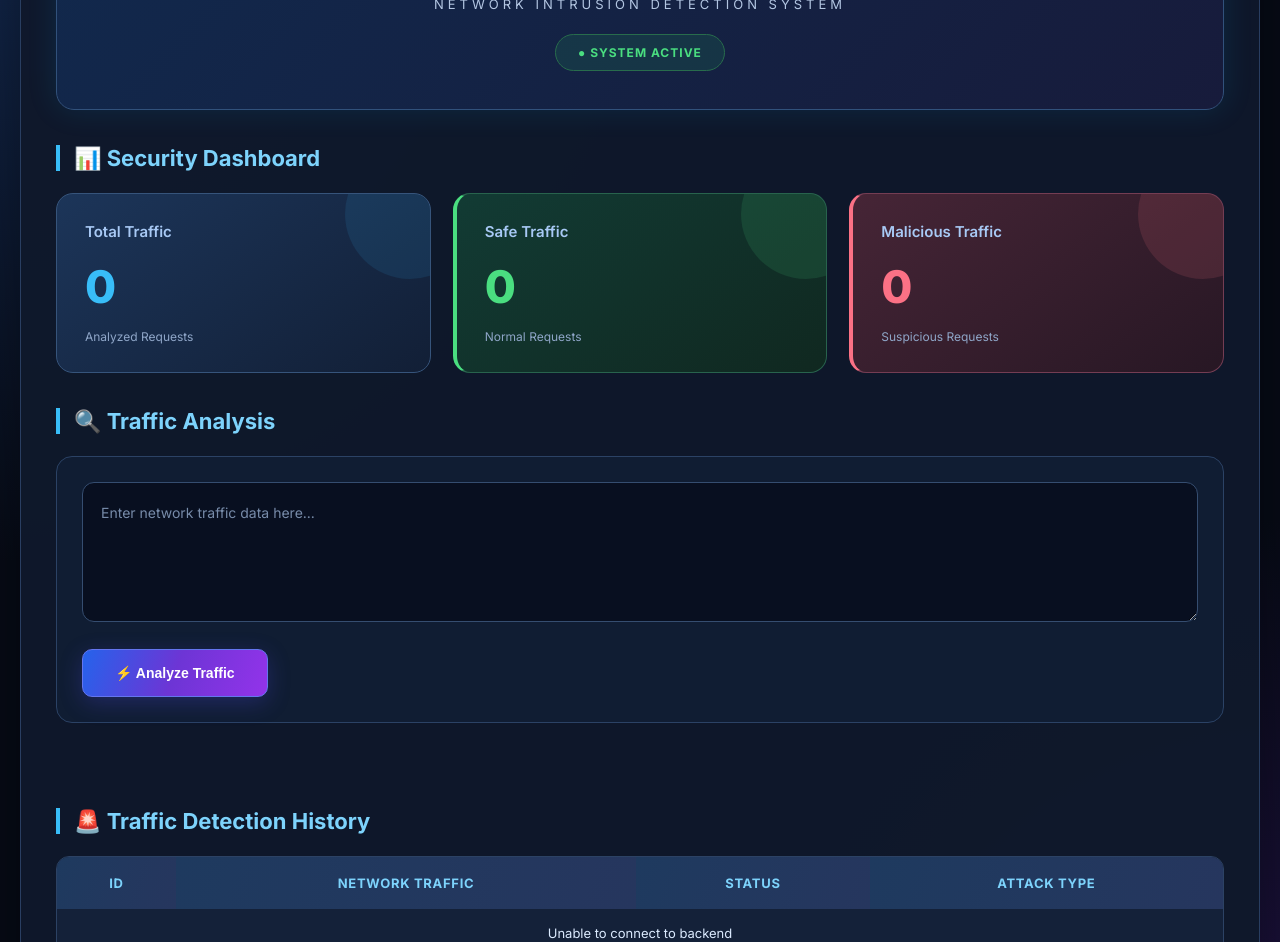
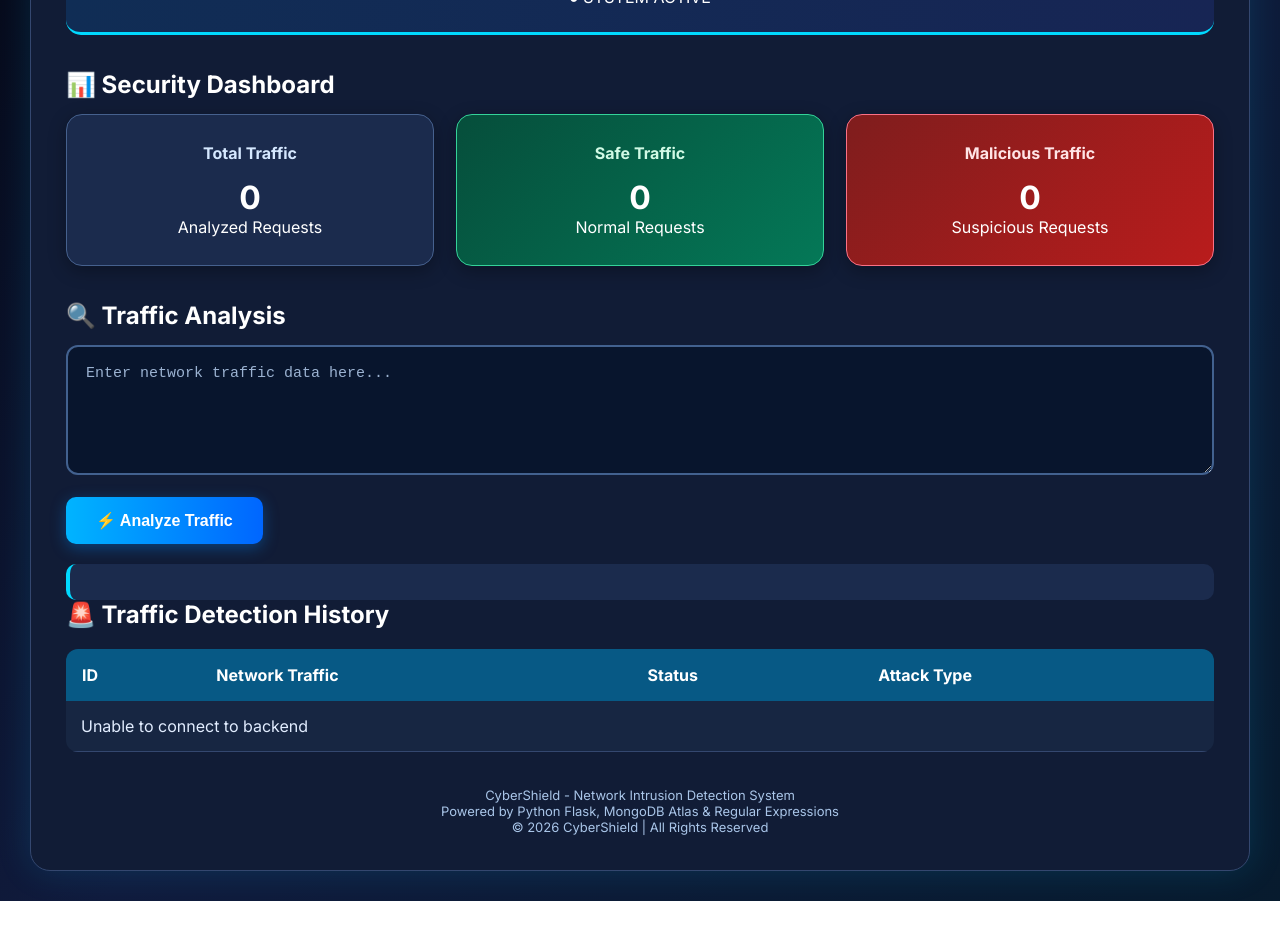
Before and after one commit to PRAGATH2006/NETWORK-DETECTION, a plain HTML site: page templates/index.html in a window 1280 px wide. Shown: the part 177-1119 px from the top of the page. After the commit the page ends 1078 px from the top, so only its background shows below. Drawn offline with Linux system fonts and the light colour scheme; no server answers.

Commit message:
Update style.css

```diff
--- a/static/style.css
+++ b/static/style.css
@@ -8,385 +8,221 @@
 }
 
 body {
-    font-family: 'Inter', 'Segoe UI', Arial, sans-serif;
-    background:
-        radial-gradient(ellipse at top left, #142c55 0%, transparent 38%),
-        radial-gradient(ellipse at bottom right, #24134b 0%, transparent 35%),
-        #070b16;
-    color: #eaf2ff;
+    font-family: 'Inter', Arial, sans-serif;
+    background: linear-gradient(135deg, #050816, #101b3d, #071b2e);
+    color: #ffffff;
     min-height: 100vh;
-    padding: 30px 20px;
+    padding: 30px;
 }
 
 .container {
-    max-width: 1300px;
+    max-width: 1250px;
     margin: auto;
-    min-height: 100vh;
-    background: rgba(15, 24, 43, 0.96);
+    background: #111c36;
     padding: 35px;
-    border: 1px solid #293e61;
-    border-radius: 22px;
-    box-shadow: 0 20px 70px rgba(0, 0, 0, 0.4);
+    border: 1px solid #34476f;
+    border-radius: 20px;
+    box-shadow: 0 0 35px rgba(0, 195, 255, 0.15);
 }
-
-/* HEADER */
 
 header {
     text-align: center;
-    padding: 38px 20px;
     margin-bottom: 35px;
-    background: linear-gradient(135deg, #11294d, #171b3b);
-    border: 1px solid #31517b;
-    border-radius: 18px;
-    box-shadow: 0 0 30px #0ea5e922;
+    padding: 25px;
+    background: linear-gradient(90deg, #102d55, #172554);
+    border-radius: 15px;
+    border-bottom: 3px solid #00d9ff;
 }
 
 header h1 {
-    color: #38bdf8;
-    font-size: 46px;
+    color: #ffffff;
+    font-size: 36px;
     font-weight: 800;
     letter-spacing: 1px;
-    margin-bottom: 12px;
-    text-shadow: 0 0 25px #0ea5e966;
+    text-shadow: 0 0 15px #00bfff;
 }
 
 header p {
-    color: #b3c6e2;
-    font-size: 13px;
-    letter-spacing: 4px;
-    margin-bottom: 22px;
+    color: #b9d9ff;
+    margin-top: 10px;
+    font-size: 15px;
 }
 
-.security-status {
-    display: inline-block;
-    color: #4ade80;
-    background: rgba(34, 197, 94, 0.12);
-    border: 1px solid #286c4c;
-    padding: 10px 22px;
-    border-radius: 30px;
-    font-size: 12px;
-    font-weight: 700;
-    letter-spacing: 1px;
-}
-
-/* HEADINGS */
-
-h2 {
-    color: #7dd3fc;
-    font-size: 22px;
-    font-weight: 700;
-    margin: 35px 0 22px;
-    padding-left: 14px;
-    border-left: 4px solid #38bdf8;
-}
-
-/* DASHBOARD CARDS */
-
 .stats-container {
-    display: grid !important;
-    grid-template-columns: repeat(3, minmax(0, 1fr)) !important;
+    display: grid;
+    grid-template-columns: repeat(3, 1fr);
     gap: 22px;
-    width: 100%;
+    margin-bottom: 35px;
 }
 
 .stat-card {
-    position: relative;
-    overflow: hidden;
-    background: linear-gradient(145deg, #1c3559, #121f36);
-    padding: 28px;
-    border-radius: 17px;
-    border: 1px solid #36547b;
-    min-height: 180px;
-    transition: all 0.3s ease;
-}
-
-.stat-card::after {
-    content: "";
-    position: absolute;
-    width: 130px;
-    height: 130px;
-    right: -45px;
-    top: -45px;
-    border-radius: 50%;
-    background: rgba(56, 189, 248, 0.10);
+    padding: 28px 20px;
+    text-align: center;
+    background: #1b2b4d;
+    border: 1px solid #46618e;
+    border-radius: 16px;
+    box-shadow: 0 5px 18px rgba(0, 0, 0, 0.3);
+    transition: 0.3s;
 }
 
 .stat-card:hover {
-    transform: translateY(-7px);
-    border-color: #38bdf8;
-    box-shadow: 0 12px 30px #0ea5e933;
+    transform: translateY(-6px);
+    box-shadow: 0 0 22px rgba(0, 217, 255, 0.3);
 }
 
 .stat-card h3 {
-    color: #a8c9f5;
-    font-size: 15px;
-    font-weight: 600;
-    margin-bottom: 18px;
+    color: #d5e8ff;
+    font-size: 16px;
+    margin-bottom: 15px;
 }
 
-.stat-card h1 {
-    color: #38bdf8;
-    font-size: 45px;
+.stat-card h2 {
+    font-size: 38px;
     font-weight: 800;
-    margin: 15px 0;
+    color: #ffffff;
 }
 
-.stat-card p {
-    color: #8fa6c8;
-    font-size: 12px;
+.safe-card {
+    background: linear-gradient(135deg, #064e3b, #047857);
+    border: 1px solid #34d399;
 }
 
-/* SAFE CARD */
-
-.safe-card {
-    background: linear-gradient(145deg, #123b34, #102820);
-    border: 1px solid #28634d;
-    border-left: 4px solid #4ade80;
+.safe-card h3,
+.safe-card h2 {
+    color: #d1fae5;
 }
 
-.safe-card h1 {
-    color: #4ade80;
+.danger-card {
+    background: linear-gradient(135deg, #7f1d1d, #b91c1c);
+    border: 1px solid #fb7185;
 }
 
-.safe-card::after {
-    background: rgba(74, 222, 128, 0.12);
+.danger-card h3,
+.danger-card h2 {
+    color: #ffe4e6;
 }
 
-.safe-card:hover {
-    border-color: #4ade80;
-    box-shadow: 0 12px 30px #22c55e22;
+h2, h3 {
+    margin-bottom: 15px;
 }
 
-/* MALICIOUS CARD */
-
-.danger-card {
-    background: linear-gradient(145deg, #462536, #271724);
-    border: 1px solid #743d53;
-    border-left: 4px solid #fb7185;
+section {
+    margin-top: 30px;
 }
 
-.danger-card h1 {
-    color: #fb7185;
-}
-
-.danger-card::after {
-    background: rgba(251, 113, 133, 0.13);
-}
-
-.danger-card:hover {
-    border-color: #fb7185;
-    box-shadow: 0 12px 30px #fb718522;
-}
-
-/* INPUT AREA */
-
-form {
-    margin-top: 20px;
-    padding: 25px;
-    background: #101d33;
-    border: 1px solid #2b4265;
-    border-radius: 16px;
+section h2 {
+    color: #38dfff;
+    font-size: 22px;
+    margin-bottom: 20px;
 }
 
 textarea {
     width: 100%;
-    height: 140px;
+    min-height: 130px;
     padding: 18px;
-    background: #080f20;
-    color: #e2eaff;
-    border: 1px solid #354d70;
+    border: 2px solid #42618f;
     border-radius: 12px;
-    font-family: 'Inter', sans-serif;
-    font-size: 14px;
-    line-height: 1.7;
+    background: #08152d;
+    color: #ffffff;
+    font-size: 15px;
+    resize: vertical;
     outline: none;
-    resize: vertical;
-    margin-bottom: 5px;
+}
+
+textarea:focus {
+    border-color: #00e5ff;
+    box-shadow: 0 0 12px rgba(0, 229, 255, 0.3);
 }
 
 textarea::placeholder {
-    color: #778ba9;
+    color: #9bb2d1;
 }
 
-textarea:focus {
-    border-color: #38bdf8;
-    box-shadow: 0 0 0 3px #38bdf822, 0 0 18px #0ea5e922;
-}
-
-/* ANALYZE BUTTON */
-
 button {
-    background: linear-gradient(110deg, #2563eb, #6d35d5, #9333ea);
-    color: white;
-    padding: 15px 32px;
-    border: 1px solid #6475ef;
+    margin-top: 18px;
+    padding: 14px 30px;
+    background: linear-gradient(90deg, #00b4ff, #0066ff);
+    color: #ffffff;
+    border: none;
     border-radius: 10px;
-    font-size: 14px;
+    font-size: 16px;
     font-weight: 700;
     cursor: pointer;
-    margin-top: 18px;
-    transition: all 0.3s ease;
-    box-shadow: 0 6px 22px #4f46e544;
+    box-shadow: 0 4px 15px rgba(0, 140, 255, 0.35);
+    transition: 0.3s;
 }
 
 button:hover {
-    transform: translateY(-3px);
-    box-shadow: 0 10px 30px #6d35d566;
-    filter: brightness(1.12);
+    background: linear-gradient(90deg, #00e5ff, #3478ff);
+    transform: scale(1.04);
 }
-
-button:active {
-    transform: scale(0.98);
-}
-
-/* RESULT */
 
 #result {
     margin-top: 20px;
-    padding: 15px;
+    padding: 18px;
     border-radius: 10px;
-    line-height: 1.6;
-}
-
-.result-safe {
-    display: block !important;
-    background: #123528;
-    color: #4ade80;
-    border: 1px solid #286c4c;
-}
-
-.result-danger {
-    display: block !important;
-    background: #451e2b;
-    color: #fb7185;
-    border: 1px solid #78384d;
-}
-
-/* TABLE */
-
-.table-container {
-    width: 100%;
-    overflow-x: auto;
-    margin-top: 20px;
-    border: 1px solid #2c4264;
-    border-radius: 13px;
+    font-weight: 600;
+    background: #1b2b4d;
+    border-left: 4px solid #00d9ff;
+    color: #ffffff;
 }
 
 table {
     width: 100%;
     border-collapse: collapse;
-    min-width: 600px;
+    margin-top: 20px;
+    overflow: hidden;
+    border-radius: 12px;
 }
 
 th {
-    background: linear-gradient(110deg, #1e3a5f, #26365e);
-    color: #7dd3fc;
-    padding: 18px 14px;
-    font-size: 13px;
-    font-weight: 700;
-    text-align: center;
-    text-transform: uppercase;
-    letter-spacing: 0.7px;
+    background: #075985;
+    color: #ffffff;
+    padding: 16px;
+    text-align: left;
 }
 
 td {
-    background: #142139;
-    color: #dbeafe;
-    padding: 16px 14px;
-    border-bottom: 1px solid #293e5e;
-    text-align: center;
-    font-size: 13px;
+    padding: 15px;
+    border-bottom: 1px solid #34476f;
+    color: #e2edff;
+    background: #172642;
     word-break: break-word;
 }
 
 tr:hover td {
-    background: #203653;
+    background: #233b61;
 }
-
-.safe {
-    color: #4ade80;
-    font-weight: 700;
-}
-
-.malicious {
-    color: #fb7185;
-    font-weight: 700;
-}
-
-/* FOOTER */
 
 footer {
     text-align: center;
-    margin-top: 45px;
-    padding: 25px 15px;
-    border-top: 1px solid #2b4265;
-    color: #8da3c2;
-    font-size: 12px;
-    line-height: 2.2;
+    margin-top: 35px;
+    color: #a9c5e8;
+    font-size: 13px;
 }
-
-/* SCROLLBAR */
-
-::-webkit-scrollbar {
-    width: 8px;
-    height: 8px;
-}
-
-::-webkit-scrollbar-track {
-    background: #080d1b;
-}
-
-::-webkit-scrollbar-thumb {
-    background: #34527b;
-    border-radius: 10px;
-}
-
-/* RESPONSIVE */
 
 @media (max-width: 768px) {
     body {
-        padding: 10px;
+        padding: 12px;
     }
 
     .container {
         padding: 18px;
-        border-radius: 15px;
-    }
-
-    header {
-        padding: 28px 12px;
     }
 
     header h1 {
-        font-size: 33px;
-    }
-
-    header p {
-        font-size: 10px;
-        letter-spacing: 2px;
+        font-size: 25px;
     }
 
     .stats-container {
-        grid-template-columns: 1fr !important;
-    }
-
-    .stat-card {
-        min-height: auto;
-    }
-
-    h2 {
-        font-size: 19px;
-    }
-
-    form {
-        padding: 16px;
-    }
-
-    button {
-        width: 100%;
+        grid-template-columns: 1fr;
     }
 
     table {
-        min-width: 600px;
+        font-size: 12px;
+    }
+
+    th, td {
+        padding: 10px;
     }
 }
```
